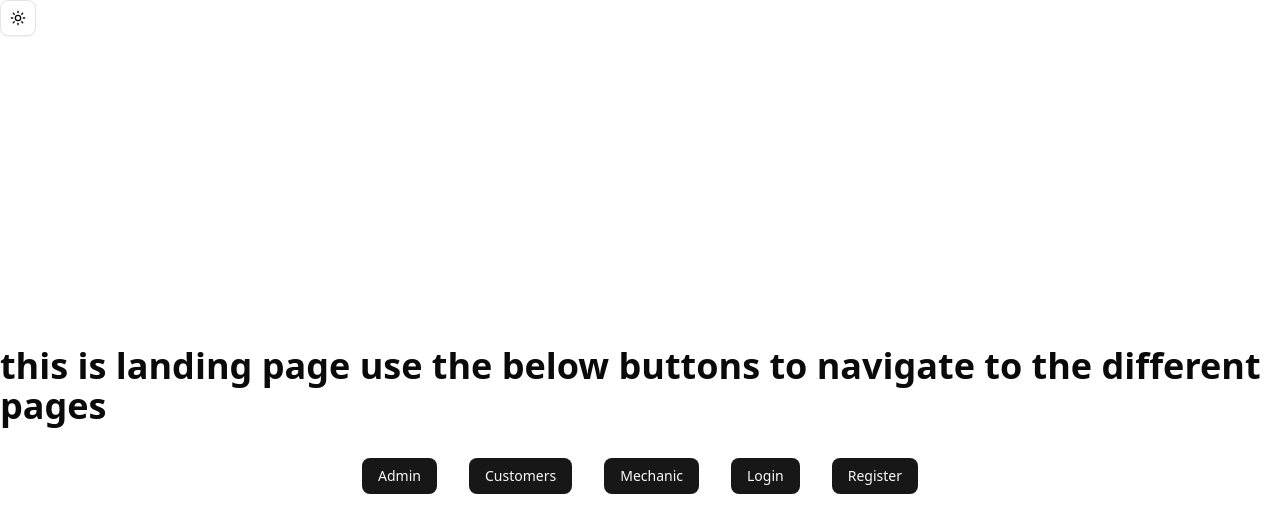
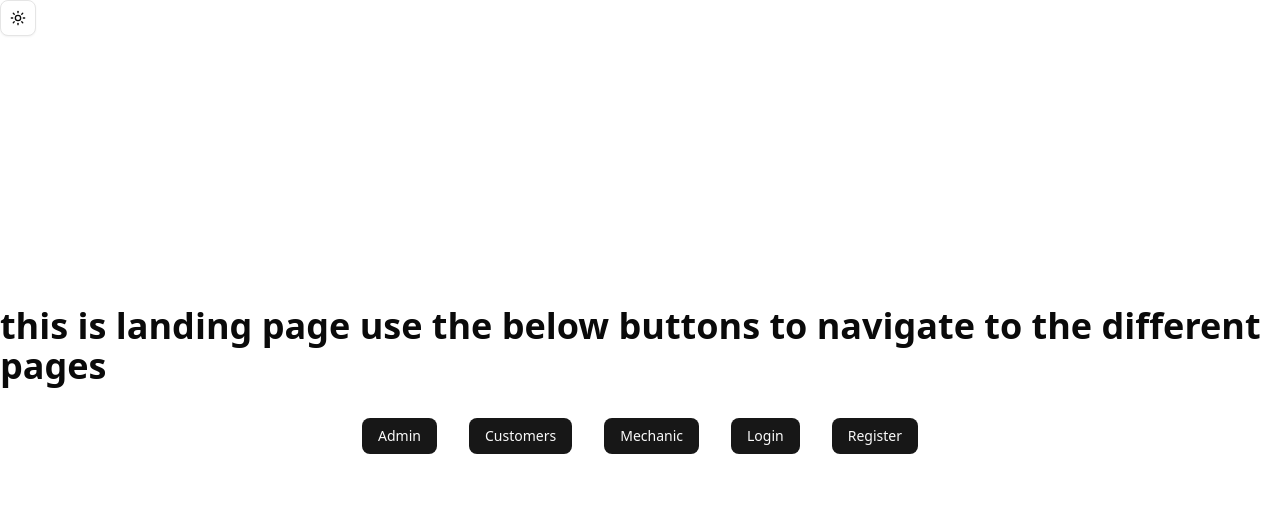
Before and after one commit to prakashsp23/CDAC-Project, a React (Vite) app in the folder client/: page / in a window 1280 px wide. Shown: the top 532 px of the page. Built offline with nearby package versions, Linux system fonts and the light colour scheme.

Commit message:
fix: header margin

```diff
--- a/client/src/App.jsx
+++ b/client/src/App.jsx
@@ -1,9 +1,6 @@
-import { Outlet, Route, Routes } from 'react-router-dom'
+import React from 'react'
+import { Outlet } from 'react-router-dom'
 import './App.css'
-import LandingPage from './components/screens/landingPage/landingPage'
-import AdminPanel from './components/screens/admin/adminPanel'
-import CustomersPanel from './components/screens/customers/customersPanel'
-import MechanicPanel from './components/screens/mechanic/mechanicPanel'
 import { ModeToggle } from './components/mode-toggle'
 
 function App() {
@@ -19,9 +16,9 @@ function App() {
         </Routes>
       </div> */}
       <header>
-        <ModeToggle/>
+        <ModeToggle />
       </header>
-      <main className='w-full mx-auto'>
+      <main className='w-full mx-auto -mt-10'>
         <Outlet />
       </main>
     </>
```
